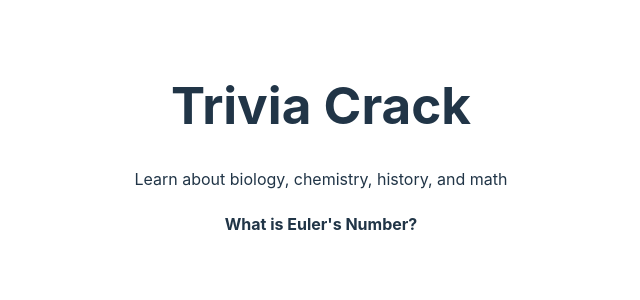
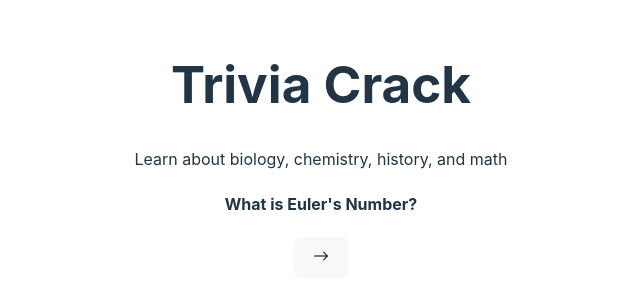
Before and after one commit to ah410/Flashcards, a React (Vite) app: page / in a window 1280 px wide. Shown: the part 250-550 px from the top of the page, without its empty margins (319-959 px from the left). Built offline with nearby package versions, Linux system fonts and the light colour scheme.

Commit message:
added nextCard functionality and made getRandomNumber function

```diff
--- a/src/components/Flashcard.jsx
+++ b/src/components/Flashcard.jsx
@@ -44,6 +44,10 @@
     const randNum = Math.floor(Math.random() * 11);
     const [randomNumber, setRandomNumber] = useState(randNum);
 
+    const getRandomNumber = () => {
+        const randNum = Math.floor(Math.random() * 11);
+        setRandomNumber(randNum);
+    }
     const getQuestion = () => {
         const randomElement = flashcards[randomNumber];
         const randomQuestion = Object.keys(randomElement)[0];
@@ -58,9 +62,17 @@
         // Use the setter to switch the card to the opposite state. Ternary operator used in the return statement when rendering that does the change of the actual flashcard
         setIsFront(!isFront);
     }
+    const nextCard = () => {
+        // call the random number generator
+        getRandomNumber();
+
+        // switch the state of the card to the front
+        setIsFront(true);
+    }
 
 
     return (
+        <div className='Container'>
             <div className='Flashcard' onClick={flipCard}>
                 {isFront ? (
                     <h4 className='Question'>{getQuestion()}</h4>
@@ -68,6 +80,15 @@
                     <h4 className='Answer'>{getAnswer()}</h4>
                 )}
             </div>
+
+            <div className='Buttons'>
+                <button onClick={nextCard}>
+                    <svg xmlns="http://www.w3.org/2000/svg" width="16" height="16" fill="currentColor" class="bi bi-arrow-right" viewBox="0 0 16 16">
+                        <path fill-rule="evenodd" d="M1 8a.5.5 0 0 1 .5-.5h11.793l-3.147-3.146a.5.5 0 0 1 .708-.708l4 4a.5.5 0 0 1 0 .708l-4 4a.5.5 0 0 1-.708-.708L13.293 8.5H1.5A.5.5 0 0 1 1 8"/>
+                    </svg>
+                </button>
+            </div>
+        </div>
     )
 }
 
```
Lines whose indentation alone changed are shown as unchanged.
